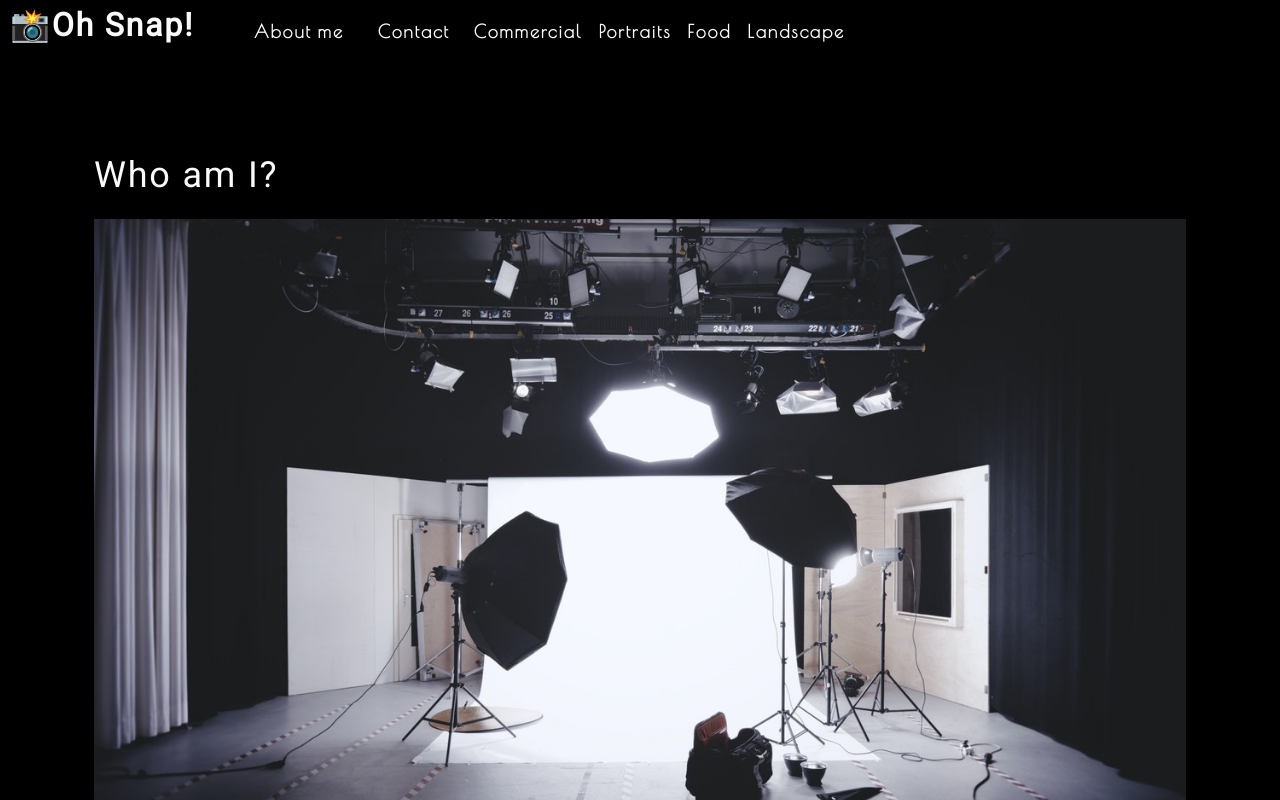
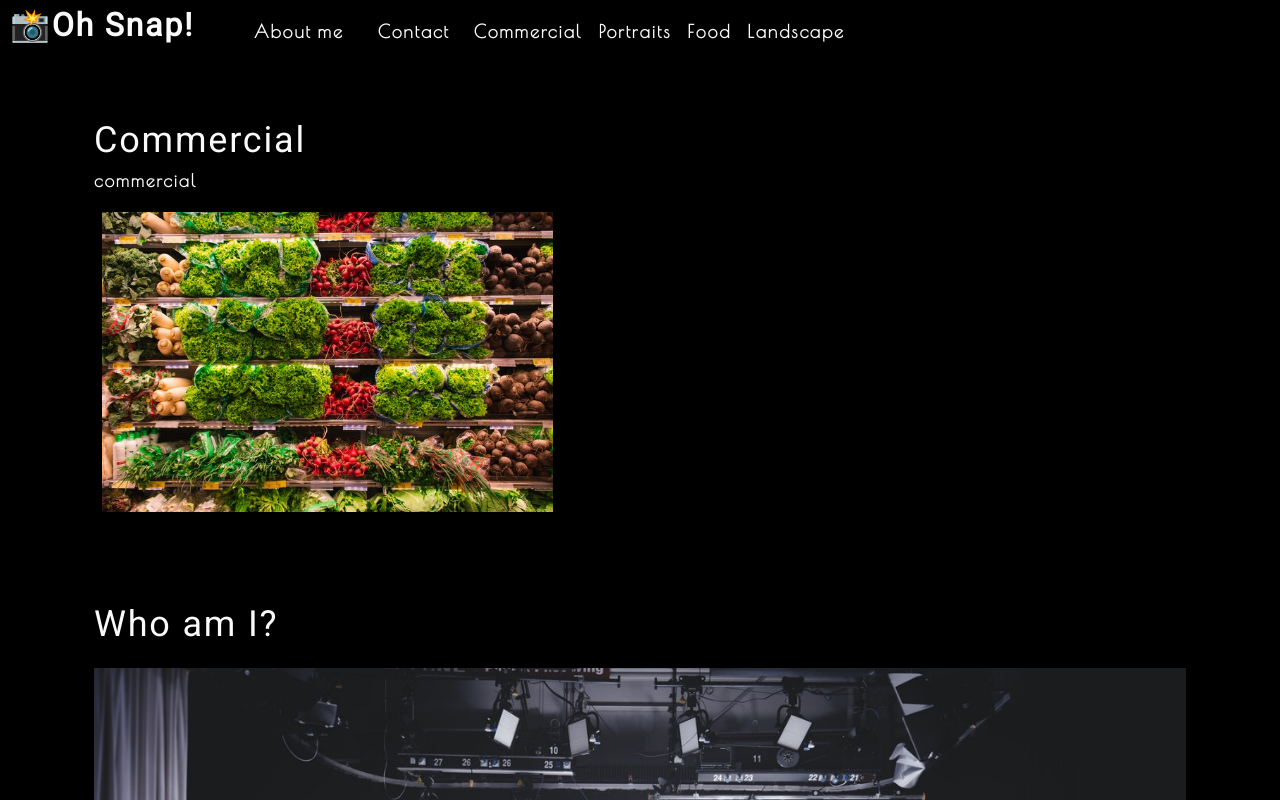
Before and after one commit to thomascupchurch/photo-port, a React (Create React App) app: page / in a window 1280 px wide. Shown: the top 800 px of the page. Built offline with nearby package versions, Linux system fonts and the light colour scheme; the HTML template or start-up script is replaced by a standard one.

Commit message:
complete Gallery component

```diff
--- a/src/App.js
+++ b/src/App.js
@@ -1,12 +1,14 @@
 import React from "react";
 import Nav from "./components/Nav";
 import About from "./components/About";
+import Gallery from "./components/Gallery";
 
 function App() {
   return (
     <div>
       <Nav />
       <main>
+        <Gallery />
         <About />
       </main>
     </div>
--- a/src/components/Gallery/index.js
+++ b/src/components/Gallery/index.js
@@ -1,10 +1,25 @@
 import React from "react";
+import { capitalizeFirstLetter } from "../../utils/helpers";
+import photo from "../../assets/small/commercial/0.jpg";
 
-function Gallery() {
+function Gallery(props) {
+  const currentCategory = {
+    name: "commercial",
+    description:
+      "Phots of grocery stores, food trucks, and other commercial projects",
+  };
+
   return (
     <section>
-      <h1>NAME</h1>
-      <p>DESCRIPTION</p>
+      <h1>{capitalizeFirstLetter(currentCategory.name)}</h1>
+      <p>{currentCategory.name}</p>
+      <div className="flex-row">
+        <img
+          src={photo}
+          alt="Commercial Example"
+          className="img-thumbnail mx-1"
+        />
+      </div>
     </section>
   );
 }
```
